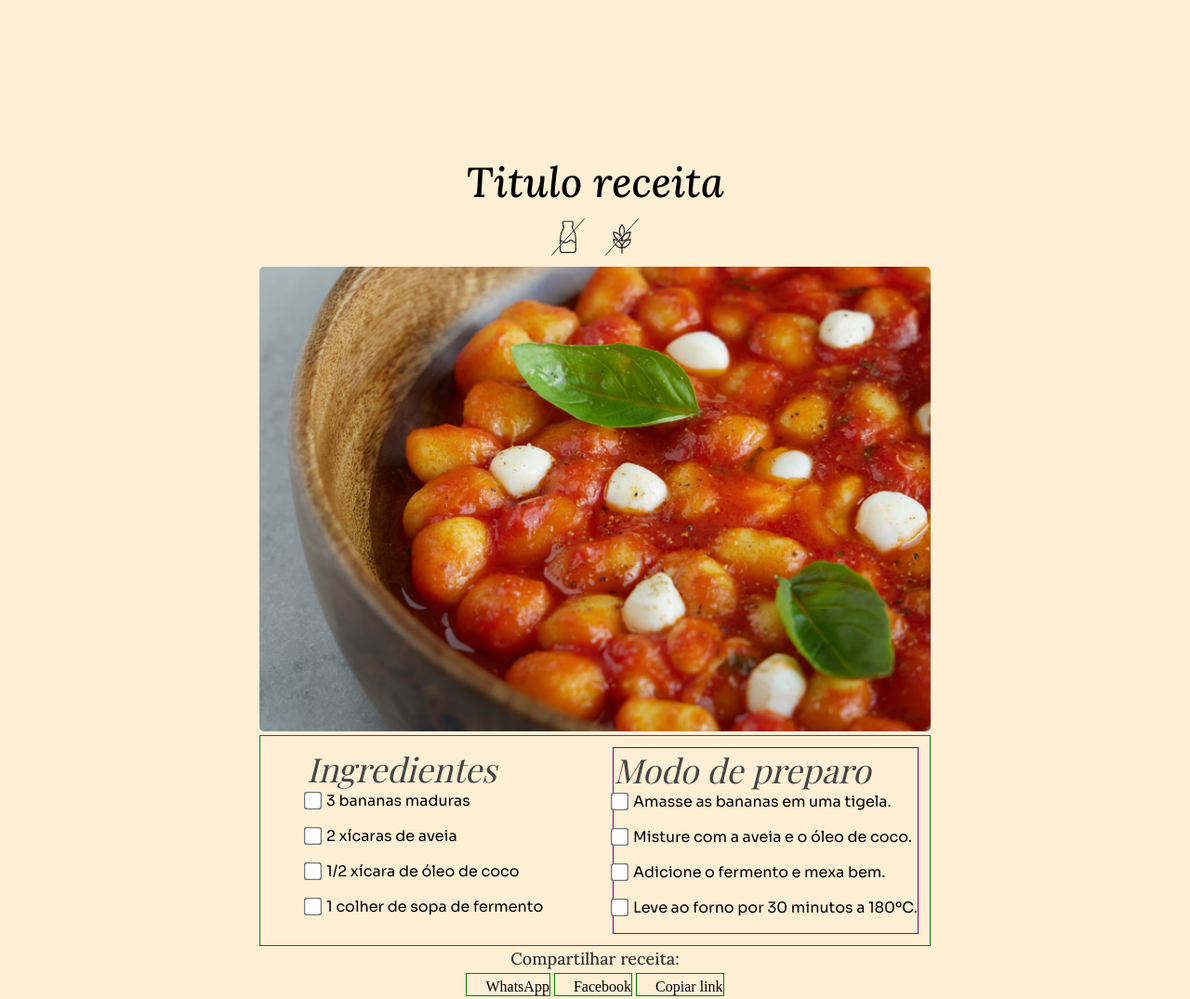
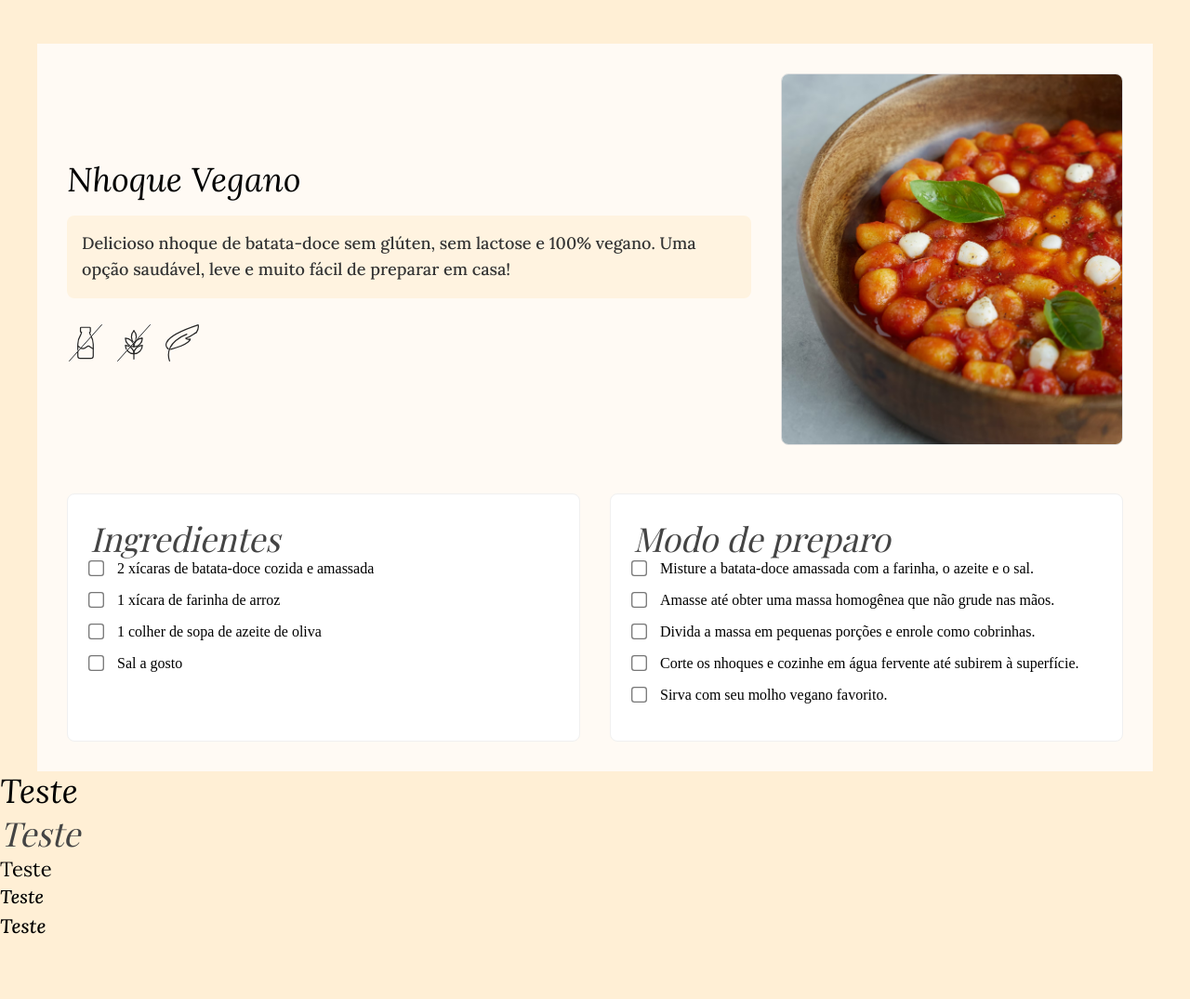
Before and after one commit to ClaudianeOliveira777/teste, a plain HTML site: page index.html in a window 1280 px wide. Shown: the part 2062-3137 px from the top of the page at 93% size. After the commit the page ends 3076 px from the top, so only its background shows below. Drawn offline with nearby package versions, Linux system fonts and the light colour scheme; a web font is replaced by a local one.

Commit message:
recipe-page

```diff
--- a/css/partials/_mainrecipe.scss
+++ b/css/partials/_mainrecipe.scss
@@ -22,6 +22,7 @@
   overflow: hidden;
   box-shadow: 0 2px 5px rgba(0, 0, 0, 0.08);
   transition: background-color 0.3s ease;
+
 
 
   /* Hover no card inteiro */
@@ -71,38 +72,70 @@
   flex-grow: 1;
   padding: 12px;
   display: flex;
-  flex-direction: column;
-  justify-content: space-between;
+  align-items: flex-start;
 }
 
-/* Estilos para todos os elementos de texto */
-.recipe-content h3 {
+.content-wrapper {
+  width: 100%;
+  display: flex;
+  flex-direction: column;
+}
+
+/* Título da receita */
+.content-wrapper h3 {
   color: #333;
-  margin-bottom: 5px;
+  margin-bottom: 10px;
   font-weight: 500;
   line-height: 1.2;
   transition: color 0.3s ease;
+  width: 100%;
+  display: block;
 }
 
-.card-description {
-  padding: 18px;
-  font-size: 14px;
-  margin-bottom: 5px;
+/* Descrição da receita */
+.recipe-description {
+  color: #333;
+  transition: color 0.3s ease;
+
+
+  display: block;
+  padding-left: 16px;
 }
 
-.card-description p {
-  color: #333;
-  transition: color 0.3s ease;
-  margin: 0;
-}
-
+/* Tags da receita */
 .recipe-tags {
   display: flex;
   gap: 8px;
-  margin-top: 5px;
+  width: 100%;
+  padding: 0;
+  margin: 0;
+  border: 1px solid red;
 }
 
 .tag {
   width: 30px;
   height: 30px;
 }
+
+@include responsive(mobile) {
+  .recipe-item {
+    transform: scale(0.9);
+    min-height: 122px;
+  }
+
+  .image-wrapper {
+    width: 80px;
+    height: auto;
+  }
+
+  .circle-clip {
+    width: 40px;
+    height: 40px;
+    right: -20px;
+    clip-path: circle(14px at center);
+  }
+
+  .recipe-content {
+    padding: 8px;
+  }
+}
--- a/css/partials/_recipe-page.scss
+++ b/css/partials/_recipe-page.scss
@@ -1,4 +1,4 @@
-.recipe-page {
+.dish-section {
   display: grid;
   grid-template-columns: 1fr;
   gap: 2rem;
@@ -6,68 +6,101 @@
   max-width: 1200px;
   margin: 0 auto;
   width: 100%;
+  background-color: #fffaf4;
 
-  .recipe-page-title{
-    text-align: center;
-    font-weight: 500;
-    font-size: 45px;
+  .dish-wrapper {
+    display: grid;
+    gap: 2rem;
   }
 
-  .recipe-categories {
+  .dish-header {
+    display: grid;
+    grid-template-columns: 2fr 1fr;
+    gap: 2rem;
+    align-items: center;
+
+    @media (max-width: 768px) {
+      grid-template-columns: 1fr;
+      text-align: center;
+    }
+
+    .dish-text {
+      .dish-title {
+        text-align: left;
+
+        @media (max-width: 768px) {
+          text-align: center;
+        }
+      }
+
+      .dish-description {
+        margin: 1rem 0;
+        background-color: #fff3e0;
+        padding: 1rem;
+        border-radius: 8px;
+      }
+
+      .dish-tags {
         display: flex;
-    justify-content: center;
-    gap: 18px;
-
-    padding-bottom: 12px;
+        gap: 12px;
         padding-top: 12px;
 
-    .category-icon{
+        .category-icon {
           width: 40px;
           height: 40px;
         }
+
+        @media (max-width: 768px) {
+          justify-content: center;
         }
-
-  .recipe-image {
-    img {
-      width: 100%;
-      max-height: 500px;
-      object-fit: cover;
-      border-radius: 5px;
       }
     }
 
-  .recipe-content {
+    .dish-photo {
+      img {
+        width: 100%;
+        max-height: 400px;
+        object-fit: cover;
+        border-radius: 8px;
+        border: 1px solid #e0e0e0;
+      }
+    }
+  }
+
+  .dish-content {
     display: grid;
-    grid-template-columns: 2fr 2fr;
+    grid-template-columns: 1fr 1fr;
+    gap: 2rem;
+    padding-top: 1rem;
 
-    border: 1px solid green;
-    padding-top: 12px;
-    padding-left: 50px;
+    @media (max-width: 768px) {
+      grid-template-columns: 1fr;
+    }
 
+    .ingredients,
+    .instructions {
+      background-color: #fff;
+      padding: 1.5rem;
+      border-radius: 8px;
+      border: 1px solid #f0f0f0;
 
-    .ingredients, .instructions {
-
-      ul, ol {
+      ul,
+      ol {
         list-style: none;
-
+        padding: 0;
 
         li {
-          margin-bottom: 17px;
+          margin-bottom: 16px;
 
           input[type="checkbox"] {
-            accent-color: #c8e6cc;
-            transform: scale(1.5);
+            accent-color: #81c784;
+            transform: scale(1.3);
+            margin-right: 8px;
           }
         }
       }
     }
-
   }
-}
-
-.instructions {
-      max-width: 500px;
-      border: 1px solid purple;
 }
 
 .recipe-step {
@@ -75,21 +108,4 @@
   align-items: center;
   gap: 8px;
   cursor: pointer;
-    font-size: 16px;
-    font-family: 'Sora';
 }
-
-
-
-.share-options{
-    text-align: center;
-
-
-}
-
-.share-icons{
-    display: inline-block;
-    padding-left: 20px;
-    padding-top: 5px;
-    border: 1px solid green;
-}
--- a/index.html
+++ b/index.html
@@ -178,12 +178,12 @@ Perfeito com ou sem cobertura de chocolate e super fácil de preparar  leva só
             </div>
 
             <div class="recipe-content">
+                <div class="content-wrapper">
                     <h3>Pão de Queijo Tradicional</h3>
-                <div class="card-description">
-                  <p>Delicioso pão de queijo mineiro...</p>
-                </div>
+                    <p class="recipe-description">Delicioso pão de queijo mineiro...</p>
                     <div class="recipe-tags">
                         <img src="assets/lactose-free.svg" class="tag" alt="Sem Lactose">
+                    </div>
                 </div>
             </div>
         </div>
@@ -195,12 +195,12 @@ Perfeito com ou sem cobertura de chocolate e super fácil de preparar  leva só
             </div>
 
             <div class="recipe-content">
+                <div class="content-wrapper">
                     <h3>Pão de Queijo Tradicional</h3>
-                <div class="card-description">
-                  <p>Delicioso pão de queijo mineiro...</p>
-                </div>
+                    <p class="recipe-description">Delicioso pão de queijo mineiro...</p>
                     <div class="recipe-tags">
                         <img src="assets/lactose-free.svg" class="tag" alt="Sem Lactose">
+                    </div>
                 </div>
             </div>
         </div>
@@ -212,12 +212,12 @@ Perfeito com ou sem cobertura de chocolate e super fácil de preparar  leva só
             </div>
 
             <div class="recipe-content">
+                <div class="content-wrapper">
                     <h3>Coxinha de Frangooo</h3>
-                <div class="card-description">
-                  <p>Delicioso pão de queijo mineiro...</p>
-                </div>
+                    <p class="recipe-description">Delicioso pão de queijo mineiro...</p>
                     <div class="recipe-tags">
                         <img src="assets/lactose-free.svg" class="tag" alt="Sem Lactose">
+                    </div>
                 </div>
             </div>
         </div>
@@ -229,10 +229,9 @@ Perfeito com ou sem cobertura de chocolate e super fácil de preparar  leva só
             </div>
 
             <div class="recipe-content">
+                <div class="content-wrapper">
                     <h3>Pão de Queijo Tradicional</h3>
-                <div class="card-description">
-                  <p>Delicioso pão de queijo mineiro...</p>
-                </div>
+                    <p class="recipe-description">Delicioso pão de queijo mineiro...</p>
                     <div class="recipe-tags">
                         <img src="assets/lactose-free.svg" class="tag" alt="Sem Lactose">
                     </div>
@@ -240,8 +239,8 @@ Perfeito com ou sem cobertura de chocolate e super fácil de preparar  leva só
             </div>
         </div>
     </div>
+  </div>
 </section>
-
 
 <!------------Dicas-------------->
 
@@ -282,55 +281,54 @@ Perfeito com ou sem cobertura de chocolate e super fácil de preparar  leva só
 </section>
 
 
+<!-------------Recipe Page------------->
 
+<section class="dish-section">
+  <div class="dish-wrapper">
 
-<section class="recipe-page">
-<div class="container">
-  <h1 class="recipe-page-title">Titulo receita</h1>
+    <div class="dish-header">
+      <div class="dish-text">
+        <h1 class="dish-title">Nhoque Vegano</h1>
+        <p class="dish-description">Delicioso nhoque de batata-doce sem glúten, sem lactose e 100% vegano. Uma opção saudável, leve e muito fácil de preparar em casa!</p>
 
-  <div class="recipe-categories">
+        <div class="dish-tags">
           <img src="assets/lactose-free.svg" alt="Sem Lactose" class="category-icon" />
-     <img src="assets/gluten-free.svg" alt="Sem Lactose" class="category-icon" />
+          <img src="assets/gluten-free.svg" alt="Sem Glúten" class="category-icon" />
+          <img src="assets/vegan.svg" alt="Vegano" class="category-icon" />
+        </div>
       </div>
 
-   <div class="recipe-image">
-    <img src="assets/nhoque.avif" alt="Bolo vegano de banana">
+      <div class="dish-photo">
+        <img src="assets/nhoque.avif" alt="Nhoque vegano" />
+      </div>
     </div>
 
-  <div class="recipe-content">
-
+    <div class="dish-content">
       <aside class="ingredients">
         <h2>Ingredientes</h2>
         <ul>
-        <li><label class="recipe-step"><input type="checkbox"> 3 bananas maduras</label></li>
-        <li><label class="recipe-step"><input type="checkbox"> 2 xícaras de aveia</label></li>
-        <li><label class="recipe-step"><input type="checkbox"> 1/2 xícara de óleo de coco</label></li>
-        <li><label class="recipe-step"><input type="checkbox"> 1 colher de sopa de fermento</label></li>
+          <li><label class="recipe-step"><input type="checkbox"> 2 xícaras de batata-doce cozida e amassada</label></li>
+          <li><label class="recipe-step"><input type="checkbox"> 1 xícara de farinha de arroz</label></li>
+          <li><label class="recipe-step"><input type="checkbox"> 1 colher de sopa de azeite de oliva</label></li>
+          <li><label class="recipe-step"><input type="checkbox"> Sal a gosto</label></li>
         </ul>
       </aside>
 
       <div class="instructions">
         <h2>Modo de preparo</h2>
         <ol>
-    <li><label class="recipe-step"><input type="checkbox"> Amasse as bananas em uma tigela.</label></li>
-    <li><label class="recipe-step"><input type="checkbox"> Misture com a aveia e o óleo de coco.</label></li>
-    <li><label class="recipe-step"><input type="checkbox"> Adicione o fermento e mexa bem.</label></li>
-    <li><label class="recipe-step"><input type="checkbox"> Leve ao forno por 30 minutos a 180ºC.</label></li>
+          <li><label class="recipe-step"><input type="checkbox"> Misture a batata-doce amassada com a farinha, o azeite e o sal.</label></li>
+          <li><label class="recipe-step"><input type="checkbox"> Amasse até obter uma massa homogênea que não grude nas mãos.</label></li>
+          <li><label class="recipe-step"><input type="checkbox"> Divida a massa em pequenas porções e enrole como cobrinhas.</label></li>
+          <li><label class="recipe-step"><input type="checkbox"> Corte os nhoques e cozinhe em água fervente até subirem à superfície.</label></li>
+          <li><label class="recipe-step"><input type="checkbox"> Sirva com seu molho vegano favorito.</label></li>
         </ol>
       </div>
-
-  </div>
-
-
-<div class="share-options">
-    <p>Compartilhar receita:</p>
-    <div class="share-icons">WhatsApp</div>
-    <div class="share-icons">Facebook</div>
-    <div class="share-icons">Copiar link</div>
     </div>
 
   </div>
 </section>
+
 
 
 
```
Also changed, not shown: css/styleblog.css, 1 other file. Lines whose indentation alone changed are shown as unchanged.
